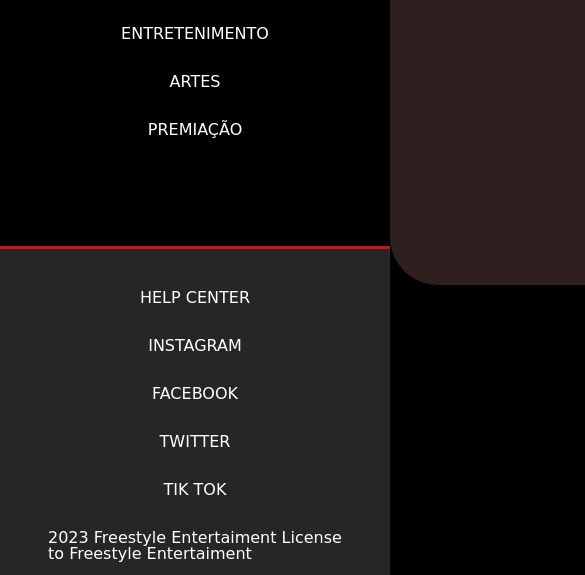
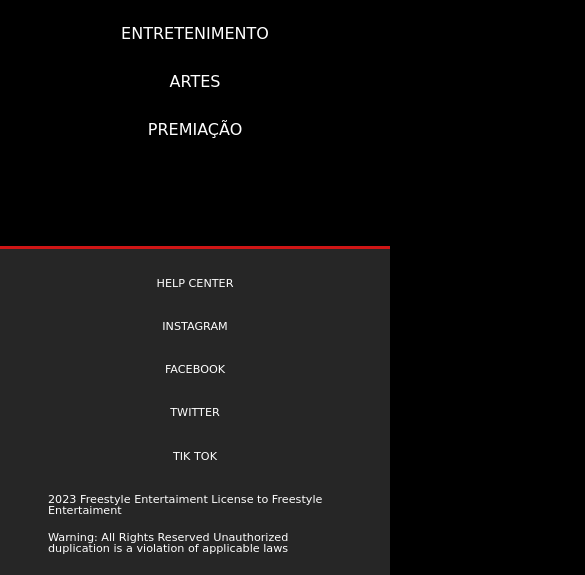
Before and after one commit to FlipOwz/FreestyleEnt_Site, a plain HTML site: page index.html in a window 390 px wide. Shown: the part 503-1078 px from the top of the page, 585 px wide, since content can reach past the window. Drawn offline with nearby package versions, Linux system fonts and the light colour scheme; a web font is replaced by a local one.

Commit message:
🖌 Fix na disposição da nav na versão mobile

```diff
--- a/styles/footer.css
+++ b/styles/footer.css
@@ -14,7 +14,7 @@
 
 .rodape__links {
     display: flex;
-    font-size: 16px;
+    font-size: 1rem;
     font-family: var(--fonte-primaria);
     column-gap: 4rem;
 }
@@ -25,7 +25,18 @@
     row-gap: 1rem;
     align-items: center;
     font-family: var(--fonte-primaria);
-    font-size: 16px;
+    font-size: 1.5remn;
+}
+
+@media (max-width: 420px) {
+    .rodape {
+        height: 50vh;
+    }
+
+    .rodape__links,
+    .rodape__aviso {
+        font-size: 0.7rem;
+    }
 }
 
 @media (max-width: 950px) {
@@ -40,9 +51,3 @@
     }
 
 }
-
-@media (max-width: 400px) {
-    .rodape {
-        height: 50vh;
-    }
-}
--- a/styles/header.css
+++ b/styles/header.css
@@ -64,18 +64,16 @@ nav {
       right: 0;
       width: 100vw;
       height: 80vh;
-      /* row-gap: 0; */
       background-color: rgba(232, 156, 156, 0.2);
       backdrop-filter: blur(8px);
-      transition: all 0.5s ease;
-      /* background: #23232e; */
+      transition: all 0.3s ease;
       flex-direction: column;
       align-items: center;
       justify-content: center;
       row-gap: 3rem;
-      transform: translateX(100%);
+      transform: translateY(-300%);
       transition: transform 0.3s ease-in;
-      border-radius:  0 0 3rem 3rem;
+      /* border-radius:  0 0 3rem 3rem; */
     }
 
     .nav-list li:nth-child(1) {
@@ -99,7 +97,8 @@ nav {
     transform: translateX(0);
 }
 
-@media (max-width: 320px) {
+@media (max-width: 420px) {
+
     .nav-list {
         height: 75vh;
         justify-content: center;
```
